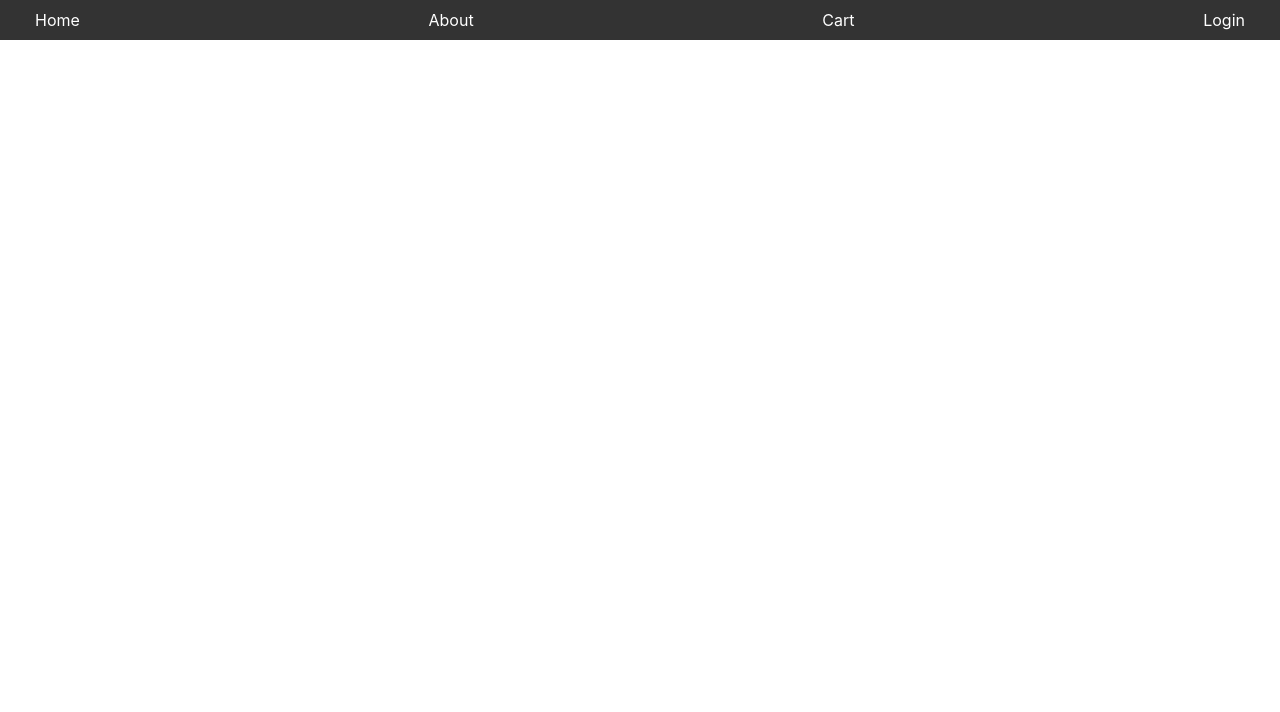
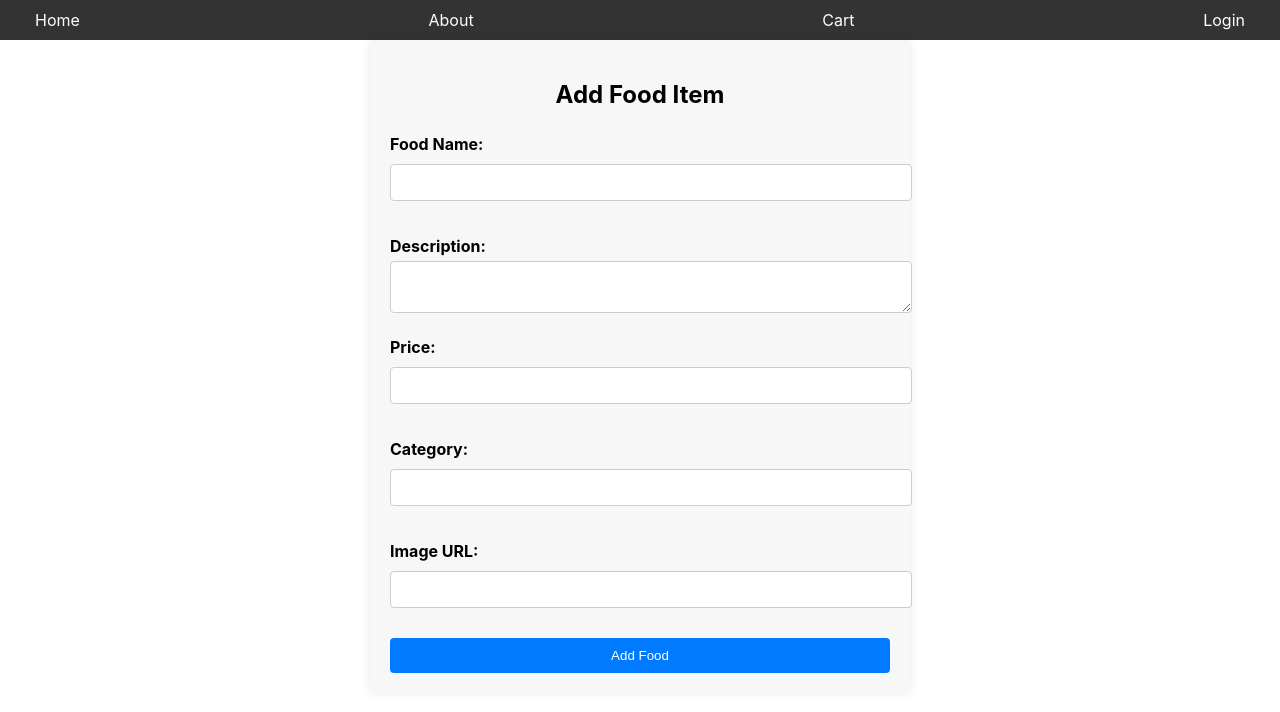
Before and after one commit to Madhavsameer/CLOUD-KITCHEN-FULLSTACK, a React (Create React App) app in the folder frontend/: page /addfood in a window 1280 px wide. Shown: the top 712 px of the page. Built offline with nearby package versions, Linux system fonts and the light colour scheme.

Commit message:
Add food Succesfully done

```diff
--- a/frontend/src/App.js
+++ b/frontend/src/App.js
@@ -9,6 +9,7 @@ import Profile from './components/Profile';
 import AdminDashboard from './components/AdminDashboard';
 import ChefDashboard from './components/ChefDashboard';
 import About from './components/About';
+import AddFood from './components/AddFood';
 
 const App = () => {
     return (
@@ -23,6 +24,7 @@ const App = () => {
                 <Route path="/profile" element={<Profile />} />
                 <Route path="/admin/dashboard" element={<AdminDashboard />} />
                 <Route path="/chef/dashboard" element={<ChefDashboard />} />
+                <Route path="addfood" element={<AddFood />} />
             </Routes>
         </Router>
     );
--- /dev/null
+++ b/frontend/src/components/AddFood.jsx
@@ -0,0 +1,122 @@
+// src/components/AddFood.js
+import React, { useState } from 'react';
+import axios from 'axios';
+import { useNavigate } from 'react-router-dom';
+import '../styles/AddFood.css'
+
+const DEV_URL = "http://localhost:5000"
+ const PROD_URL = "https://cloud-kitchen-fullstack.onrender.com"
+ const BASE_URL = process.env.NODE_ENV === 'production' ? PROD_URL : DEV_URL;
+
+const AddFood = () => {
+    const [foodData, setFoodData] = useState({
+        name: '',
+        description: '',
+        price: '',
+        category: ''
+    });
+    const [error, setError] = useState('');
+    const [success, setSuccess] = useState('');
+    const navigate = useNavigate();
+
+    const handleChange = (e) => {
+        setFoodData({
+            ...foodData,
+            [e.target.name]: e.target.value
+        });
+    };
+
+    const handleSubmit = async (e) => {
+        e.preventDefault();
+
+        try {
+            const token = localStorage.getItem('token');
+
+            const response = await axios.post(`${BASE_URL}/api/foods`, foodData, {
+                headers: {
+                    Authorization: `Bearer ${token}`
+                }
+            });
+
+            if (response.status === 201) {
+                setSuccess('Food item added successfully!');
+                setFoodData({
+                    name: '',
+                    description: '',
+                    price: '',
+                    category: ''
+                });
+                navigate('/dashboard'); // Redirect to dashboard or some other page
+            }
+        } catch (error) {
+            setError('Failed to add food item. Please try again.');
+        }
+    };
+
+    return (
+        <div className="add-food-container">
+            <h2>Add Food Item</h2>
+            {error && <p className="error">{error}</p>}
+            {success && <p className="success">{success}</p>}
+            <form onSubmit={handleSubmit} className="add-food-form">
+                <div className="form-group">
+                    <label htmlFor="name">Food Name:</label>
+                    <input
+                        type="text"
+                        id="name"
+                        name="name"
+                        value={foodData.name}
+                        onChange={handleChange}
+                        required
+                    />
+                </div>
+                <div className="form-group">
+                    <label htmlFor="description">Description:</label>
+                    <textarea
+                        id="description"
+                        name="description"
+                        value={foodData.description}
+                        onChange={handleChange}
+                        required
+                    />
+                </div>
+                <div className="form-group">
+                    <label htmlFor="price">Price:</label>
+                    <input
+                        type="number"
+                        id="price"
+                        name="price"
+                        value={foodData.price}
+                        onChange={handleChange}
+                        required
+                    />
+                </div>
+                <div className="form-group">
+                    <label htmlFor="category">Category:</label>
+                    <input
+                        type="text"
+                        id="category"
+                        name="category"
+                        value={foodData.category}
+                        onChange={handleChange}
+                        required
+                    />
+                </div>
+                <div className="form-group">
+                    <label htmlFor="imageUrl">Image URL:</label>
+                    <input
+                        type="text"
+                        id="imageUrl"
+                        name="imageUrl"
+                        value={foodData.imageUrl}
+                        onChange={handleChange}
+                        required
+                    />
+                </div>
+                <button type="submit" className="submit-button">Add Food</button>
+            </form>
+        </div>
+    );
+};
+
+export default AddFood;
--- a/frontend/src/components/AdminDashboard.jsx
+++ b/frontend/src/components/AdminDashboard.jsx
@@ -1,5 +1,6 @@
 // src/components/AdminDashboard.js
 import React from 'react';
+import { Link, useNavigate } from 'react-router-dom';
 
 const AdminDashboard = () => {
     return (
@@ -7,6 +8,8 @@ const AdminDashboard = () => {
             <h2>Admin Dashboard</h2>
             <p>Welcome to the admin dashboard!</p>
             {/* Add more admin-specific content here */}
+
+            <Link to="/addfood">Home</Link>
         </div>
     );
 };
--- a/frontend/src/components/Home.jsx
+++ b/frontend/src/components/Home.jsx
@@ -59,6 +59,7 @@ const Home = () => {
                            <img src={food.imageUrl} alt={food.name} />
                             <h3>{food.name}</h3>
                             <p>{food.description}</p>
+                            <h4>₹{food.price}</h4>
                             <button onClick={() => handleAddToCart(food._id)}>
                                 Add to Cart
                             </button>
--- /dev/null
+++ b/frontend/src/styles/AddFood.css
@@ -0,0 +1,51 @@
+/* src/components/AddFood.css */
+.add-food-container {
+    max-width: 500px;
+    margin: 0 auto;
+    padding: 20px;
+    background-color: #f7f7f7;
+    border-radius: 8px;
+    box-shadow: 0 0 10px rgba(0, 0, 0, 0.1);
+}
+
+.add-food-form .form-group {
+    margin-bottom: 15px;
+}
+
+.add-food-form .form-group label {
+    display: block;
+    margin-bottom: 5px;
+    font-weight: bold;
+}
+
+.add-food-form .form-group input,
+.add-food-form .form-group textarea {
+    width: 100%;
+    padding: 10px;
+    border: 1px solid #ccc;
+    border-radius: 4px;
+}
+
+.add-food-form .submit-button {
+    width: 100%;
+    padding: 10px;
+    background-color: #007bff;
+    color: white;
+    border: none;
+    border-radius: 4px;
+    cursor: pointer;
+}
+
+.add-food-form .submit-button:hover {
+    background-color: #0056b3;
+}
+
+.error {
+    color: red;
+    margin-bottom: 10px;
+}
+
+.success {
+    color: green;
+    margin-bottom: 10px;
+}
--- a/frontend/src/styles/Food.css
+++ b/frontend/src/styles/Food.css
@@ -6,10 +6,10 @@
 }
 
 .food-item {
-    border: 1px solid #ddd;
+    border: 1px solid #f5e3e3;
     border-radius: 8px;
     padding: 16px;
-    max-width: 300px;
+    max-width: 250px;
     text-align: center;
     background-color: #fff;
     box-shadow: 0 4px 8px rgba(0, 0, 0, 0.1);
@@ -18,19 +18,19 @@
 
 .food-item h2 {
     font-size: 1.5rem;
-    margin-bottom: 8px;
+    margin-bottom: 1px;
 }
 
 .food-item p {
     font-size: 1rem;
-    margin-bottom: 8px;
+    margin-bottom: 1px;
 }
 
 .food-item img {
-    max-width: 100%;
-    height: auto;
+    max-width: 80%;
+    height: 40%;
     border-radius: 4px;
-    margin-bottom: 16px;
+    margin-bottom: 5px;
 }
 
 .food-item button {
```
Also changed, not shown: 2 other files (tests, documents, lock files or other folders).
